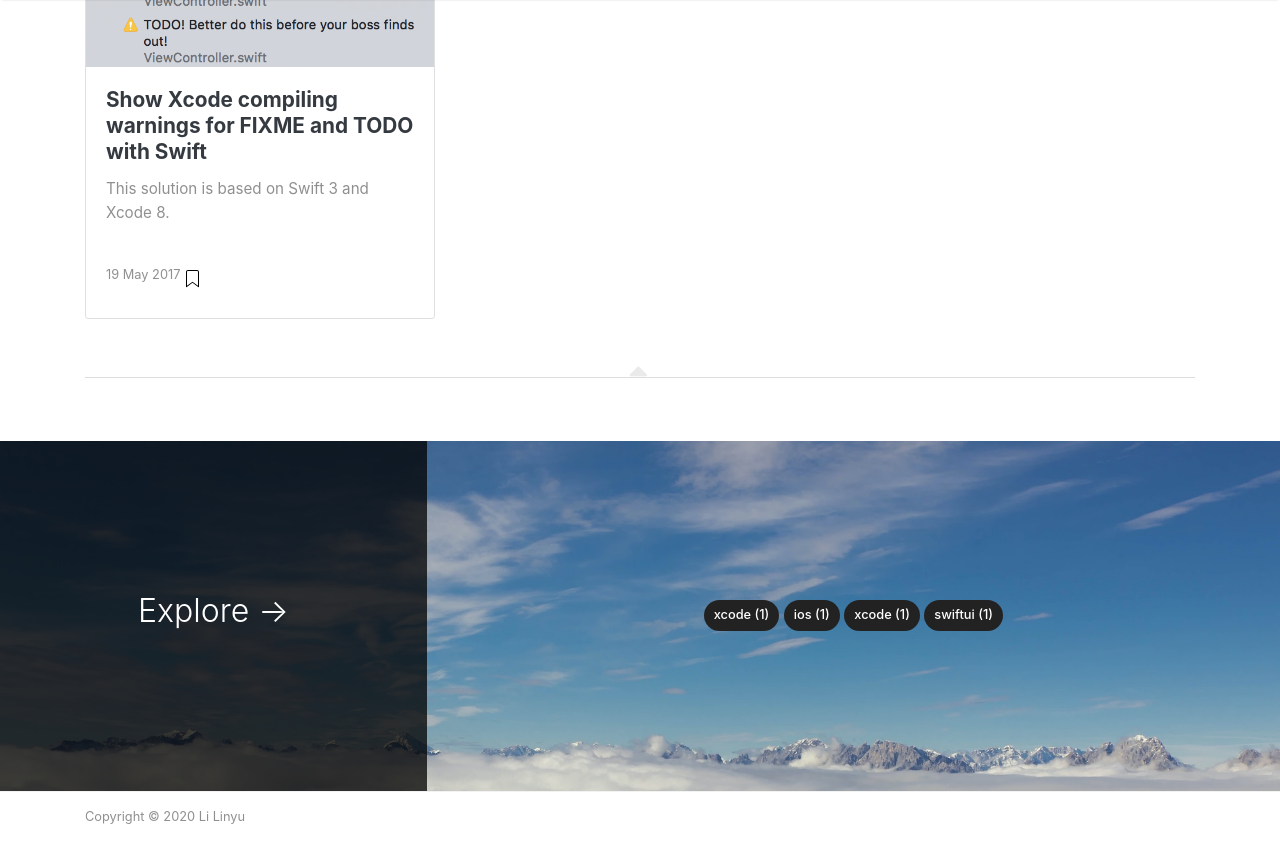
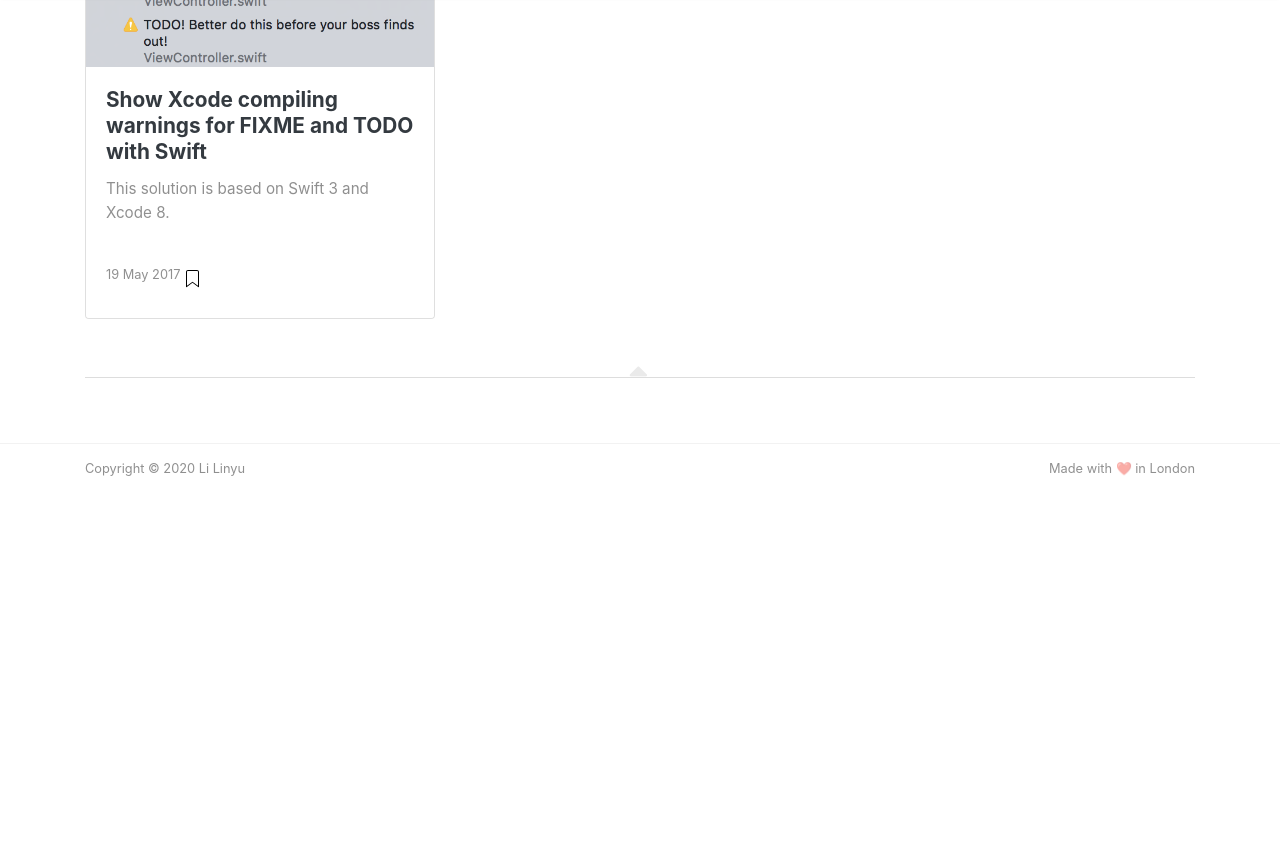
Before and after one commit to proper/linyuliblog, a Jekyll site: the page built from index.html, in a window 1280 px wide and 900 px high, scrolled down 694 px. Shown: the top 863 px of the window. Built offline with Jekyll 4.4.1, drawn with Linux system fonts in a browser that asks for light colours; nearby versions of some CDN libraries; the list of posts is cut into pages by our own code; after the commit the page ends 1246 px from its top, so only the background shows below that.

Commit message:
Update the layout

```diff
--- a/_layouts/default.html
+++ b/_layouts/default.html
@@ -4,7 +4,7 @@
 <meta charset="utf-8">
 <meta name="viewport" content="width=device-width, initial-scale=1, shrink-to-fit=no">
 
-<link rel="icon" href="{{ site.baseurl }}/assets/images/logo.png">
+<link rel="icon" href="{{ site.baseurl }}/assets/images/avatar.png">
 
 <title>{{ page.title }} | {{site.name}}</title>
 
@@ -125,7 +125,7 @@ ga('send', 'pageview');
 
 <!-- Categories Jumbotron
 ================================================== -->
-<div class="jumbotron fortags">
+<!-- <div class="jumbotron fortags">
 	<div class="d-md-flex h-100">
 		<div class="col-md-4 transpdark align-self-center text-center h-100">
             <div class="d-md-flex align-items-center justify-content-center h-100">
@@ -146,7 +146,7 @@ ga('send', 'pageview');
             {% assign categories_list = nil %}
 		</div>
 	</div>
-</div>
+</div> -->
 
 <!-- Begin Footer
 ================================================== -->
@@ -155,6 +155,9 @@ ga('send', 'pageview');
         <div class="row">
             <div class="col-md-6 col-sm-6 text-center text-lg-left">
                 Copyright © {{ site.time | date: "%Y" }} {{ site.name }}
+            </div>
+            <div class="col-md-6 col-sm-6 text-center text-lg-right">
+                Made with ❤️ in London
             </div>
         </div>
     </div>
```
